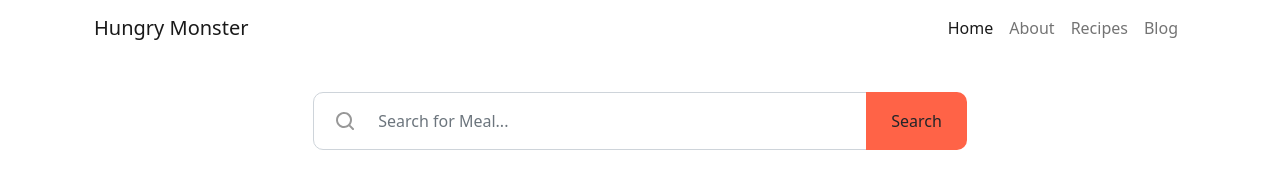
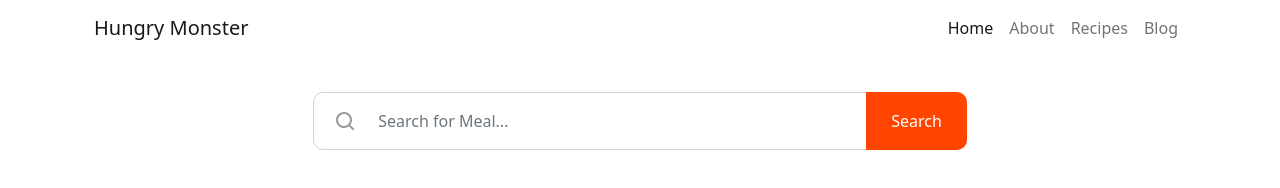
Before and after one commit to asif-ae/hungry-monster, a plain HTML site: page index.html in a window 1280 px wide. In both pictures the pointer is over the button "Search". Drawn offline with nearby package versions, Linux system fonts and the light colour scheme.

Commit message:
update some styles

```diff
--- a/style.css
+++ b/style.css
@@ -23,6 +23,16 @@
   background-color: tomato;
   color: white;
   border-radius: 0 10px 10px 0;
+}
+
+.button-style:focus {
+  box-shadow: none;
+}
+
+.button-style:hover {
+  color: white;
+  cursor: pointer;
+  background-color: orangered;
 }
 
 .form-check-input:checked {
```
